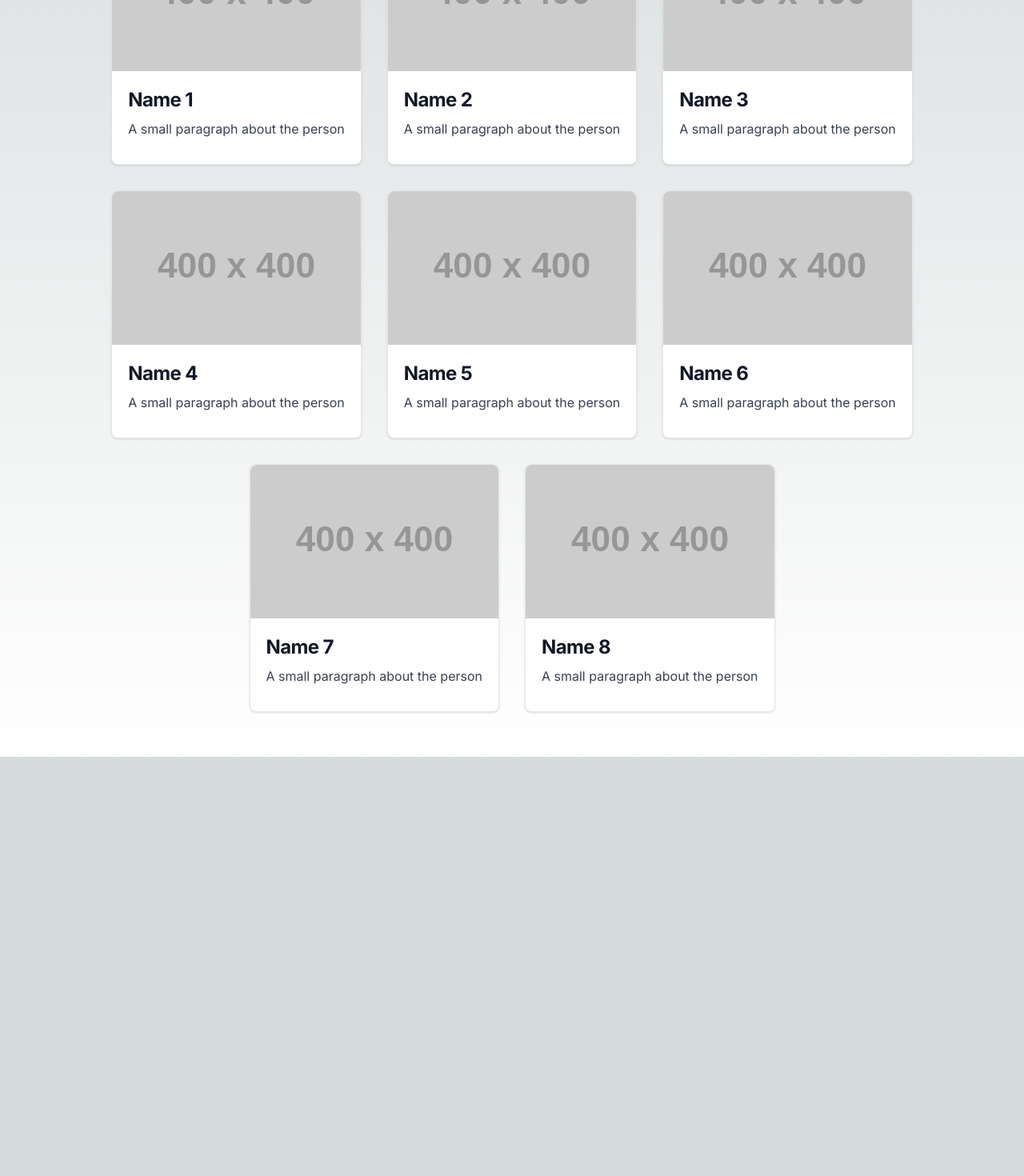
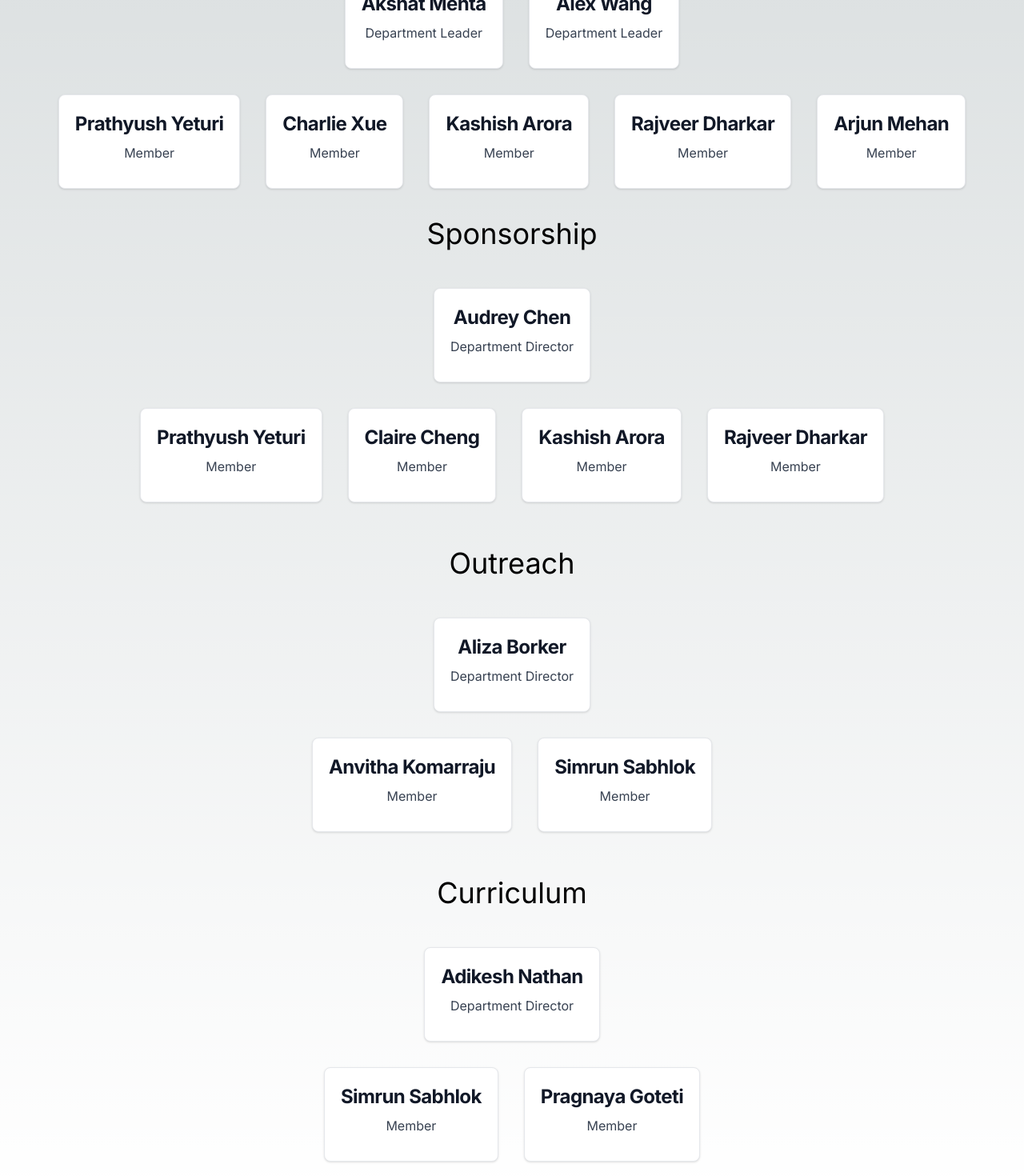
Before and after one commit to adi-varshney/HsnHacks, a Next.js app: page /team in a window 1280 px wide. Shown: the part 340-1810 px from the top of the page at 80% size. Before the commit the page ends 1286 px from the top, so only its background shows below. Built offline with nearby package versions, Linux system fonts and the light colour scheme.

Commit message:
Updated the meet the team page to include all of the members and what group they are in.

```diff
--- a/app/team/page.js
+++ b/app/team/page.js
@@ -17,12 +17,9 @@ export default function Team() {
     );
   };
 
-  const Card = ({ name, imageURL, about }) => {
+  const Card = ({ name, about }) => {
     return (
       <div className="max-w-sm bg-white border border-gray-200 rounded-lg shadow dark:bg-gray-800 dark:border-gray-700 m-4">
-        <a href="#">
-          <img className="rounded-t-lg w-full h-48 object-cover" src={imageURL} alt={name} />
-        </a>
         <div className="p-5">
           <a href="#">
             <h5 className="mb-2 text-2xl font-bold tracking-tight text-gray-900 dark:text-white">{name}</h5>
@@ -36,53 +33,117 @@ export default function Team() {
   return (
     <div>
       <NavBar />
-      <div className="p-10">
-        <div className="text-center mb-12 flex justify-center items-center">
+      <div className="text-center">
+        <div className="text-center mb-12 flex justify-center items-center py-5">
           <img src="/girlsWhoCode.png" alt="Girls Who Code" className="h-16 w-auto mr-4" />
           <h1 className="text-6xl">Meet the Team</h1>
           <img src="/CsClub.png" alt="CS Club" className="h-16 w-auto ml-4" />
         </div>
+
+        <div className="text-center mb-8">
+          <h2 className="text-4xl">Logistics</h2>
+        </div>
         <div className="flex flex-wrap justify-center">
           <Card
-            name="Name 1"
-            imageURL="https://via.placeholder.com/400x400"
-            about="A small paragraph about the person"
+            name="Akshat Mehta"
+            about="Department Leader"
           />
           <Card
-            name="Name 2"
-            imageURL="https://via.placeholder.com/400x400"
-            about="A small paragraph about the person"
+            name="Alex Wang"
+            about="Department Leader"
+          />
+          <div className="w-full"></div>
+          <Card
+            name="Prathyush Yeturi"
+            about="Member"
           />
           <Card
-            name="Name 3"
-            imageURL="https://via.placeholder.com/400x400"
-            about="A small paragraph about the person"
+            name="Charlie Xue"
+            about="Member"
           />
           <Card
-            name="Name 4"
-            imageURL="https://via.placeholder.com/400x400"
-            about="A small paragraph about the person"
+            name="Kashish Arora"
+            about="Member"
           />
           <Card
-            name="Name 5"
-            imageURL="https://via.placeholder.com/400x400"
-            about="A small paragraph about the person"
+            name="Rajveer Dharkar"
+            about="Member"
           />
           <Card
-            name="Name 6"
-            imageURL="https://via.placeholder.com/400x400"
-            about="A small paragraph about the person"
+            name="Arjun Mehan"
+            about="Member"
           />
-          <Card
-            name="Name 7"
-            imageURL="https://via.placeholder.com/400x400"
-            about="A small paragraph about the person"
-          />
-          <Card
-            name="Name 8"
-            imageURL="https://via.placeholder.com/400x400"
-            about="A small paragraph about the person"
-          />
+        </div>
+
+        <div className="py-5">
+          <div className="text-center mb-8">
+            <h2 className="text-4xl">Sponsorship</h2>
+          </div>
+          <div className="flex flex-wrap justify-center">
+            <Card
+              name="Audrey Chen"
+              about="Department Director"
+            />
+            <div className="w-full"></div>
+            <Card
+              name="Prathyush Yeturi"
+              about="Member"
+            />
+            <Card
+              name="Claire Cheng"
+              about="Member"
+            />
+            <Card
+              name="Kashish Arora"
+              about="Member"
+            />
+            <Card
+              name="Rajveer Dharkar"
+              about="Member"
+            />
+          </div>
+        </div>
+
+        <div className="py-5">
+          <div className="text-center mb-8">
+            <h2 className="text-4xl">Outreach</h2>
+          </div>
+          <div className="flex flex-wrap justify-center">
+            <Card
+              name="Aliza Borker"
+              about="Department Director"
+            />
+            <div className="w-full"></div>
+            <Card
+              name="Anvitha Komarraju"
+              about="Member"
+            />
+            <Card
+              name="Simrun Sabhlok"
+              about="Member"
+            />
+          </div>
+        </div>
+
+        <div className="py-5">
+          <div className="text-center mb-8">
+            <h2 className="text-4xl">Curriculum</h2>
+          </div>
+          <div className="flex flex-wrap justify-center">
+            <Card
+              name="Adikesh Nathan"
+              about="Department Director"
+            />
+            <div className="w-full"></div>
+            <Card
+              name="Simrun Sabhlok"
+              about="Member"
+            />
+            <Card
+              name="Pragnaya Goteti"
+              about="Member"
+            />
+          </div>
         </div>
       </div>
     </div>
```
